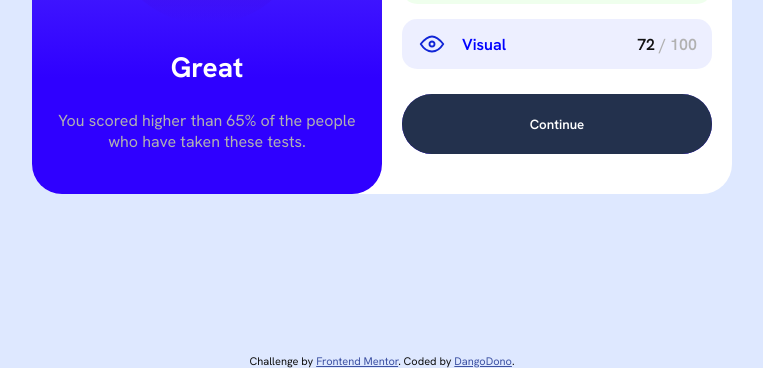
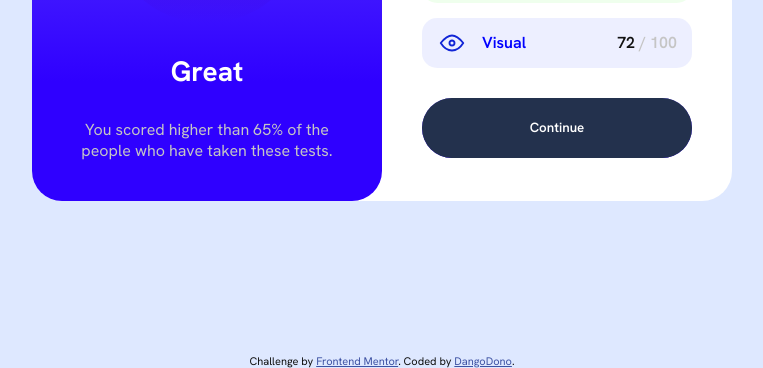
Before and after one commit to CodingDango/frontendmentor-results-component, a plain HTML site: page index.html in a window 1280 px wide. Shown: the part 432-800 px from the top of the page, without its empty margins (258-1021 px from the left). Drawn offline with Linux system fonts and the light colour scheme.

Commit message:
Tinkering CSS

```diff
--- a/style.css
+++ b/style.css
@@ -21,7 +21,7 @@ Setting up
   --card-shadow: rgba(46, 43, 233, 0.2);
 
   --font-color: #111;
-  --font-light: #b1b1b1;
+  --font-light: #c5c5c5;
   --opposite-font-color: #fff;
 }
 
@@ -127,8 +127,8 @@ Results component classes
 
 .results-component .results-page,
 .results-component .summary-page {
-  gap: 25px;
-  padding: 40px 20px;
+  gap: 30px;
+  padding: 40px;
 }
 
 
```
Also changed, not shown: 1 other file.
